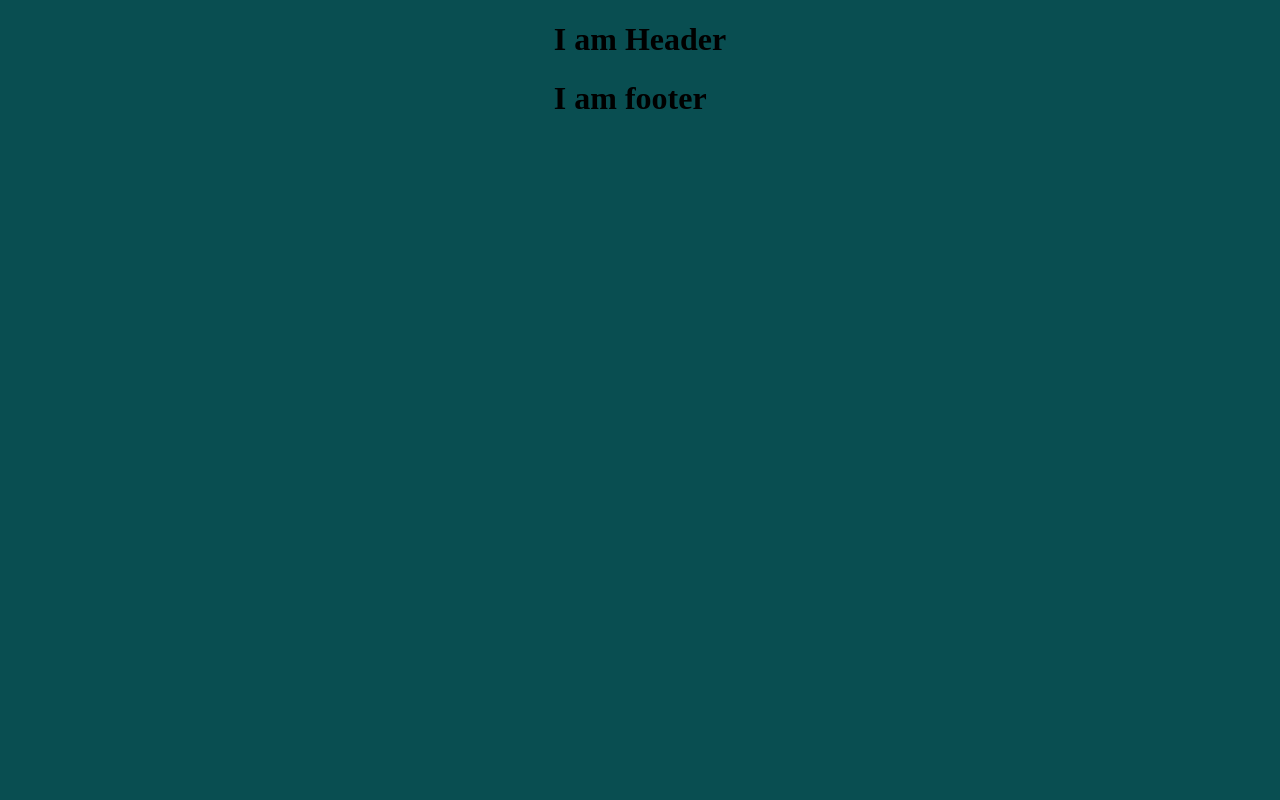
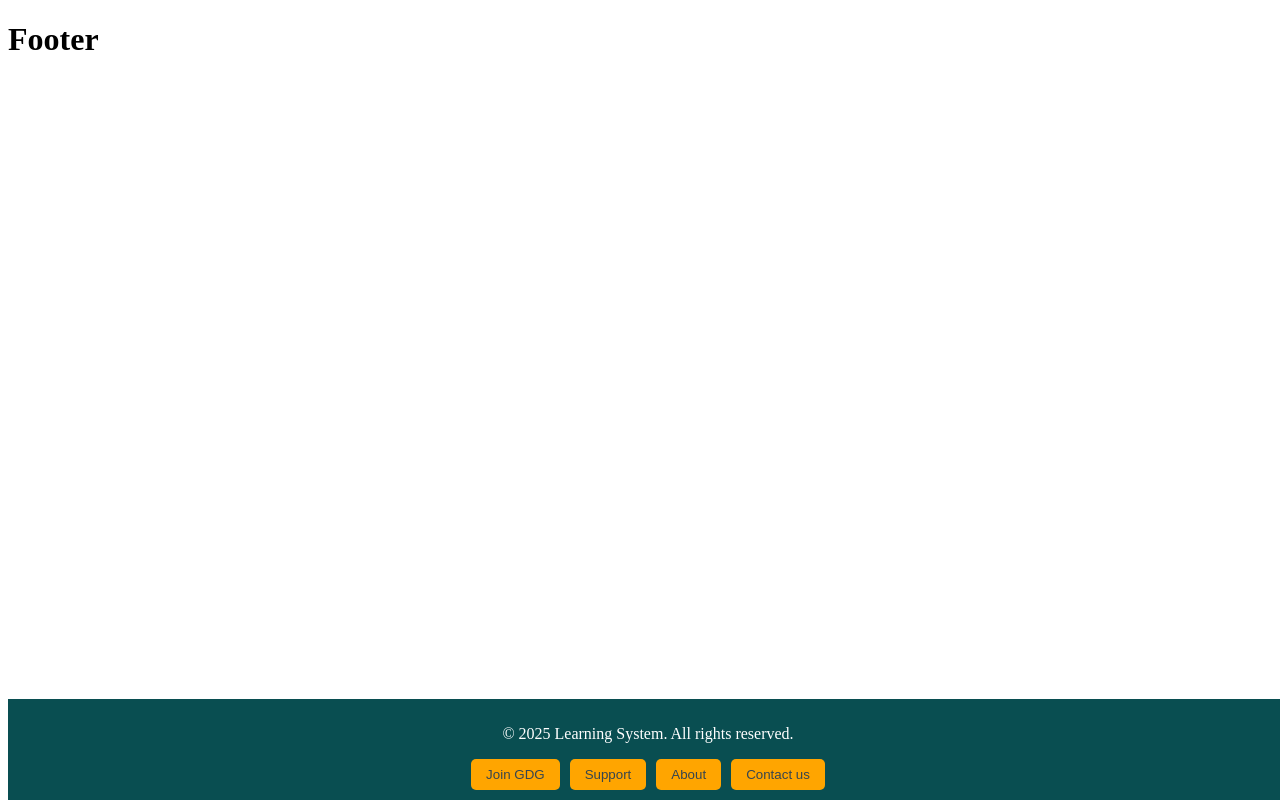
Before and after one commit to GDG-on-Campus-Maseno-University/learn_io_frontend, a React (Vite) app: page / in a window 1280 px wide. Built offline with nearby package versions, Linux system fonts and the light colour scheme.

Commit message:
changes in footer

```diff
--- a/src/App.jsx
+++ b/src/App.jsx
@@ -1,15 +1,14 @@
 import React from "react";
-import Carosalepage from "./carossel/CarosselPage"
-import Home from "./Components/Home";
-import Lesson from "./lessonpages/Lesson";
+import Footer from "./Components/Footer";
 
-
-function App(){
-  return(
-    <>
-      <Home />
-    </>
-  )
-}
+const App = () => {
+  return (
+    <div>
+      <h1>Footer</h1>
+      {/* Other components here */}
+      <Footer />
+    </div>
+  );
+};
 
 export default App;
--- a/src/Components/Footer.jsx
+++ b/src/Components/Footer.jsx
@@ -1,14 +1,45 @@
 import React from "react";
 
-function  Footer(){
-    return(
-        <>
+const Footer = () => {
+  return (
+    <footer style={styles.footer}>
+      <p>&copy; {new Date().getFullYear()} Learning System. All rights reserved.</p>
 
-        <h1>I am footer</h1>
-        </>
+      {/* Buttons in a row */}
+      <div style={styles.buttonContainer}>
+        <button style={styles.button} onClick={() => alert("Join GDG clicked!")}>Join GDG </button>
+        <button style={styles.button} onClick={() => alert("Support Clicked!")}>Support</button>
+        <button style={styles.button} onClick={() => alert("About Clicked!")}>About </button>
+        <button style={styles.button} onClick={() => alert(" contactClicked!")}>Contact us</button>
+      </div>
+    </footer>
+  );
+};
 
-    )
-}
-
+const styles = {
+  footer: {
+    background: "#094E51",
+    color: "#fff",
+    textAlign: "center",
+    padding: "10px 0",
+    position: "absolute",
+    bottom: "0",
+    width: "100%",
+  },
+  buttonContainer: {
+    display: "flex",
+    justifyContent: "center",
+    gap: "10px",
+    marginTop: "10px",
+  },
+  button: {
+    background: "#FFA500",
+    color: "#36454F",
+    border: "none",
+    padding: "8px 15px",
+    cursor: "pointer",
+    borderRadius: "5px",
+  },
+};
 
 export default Footer;
```
